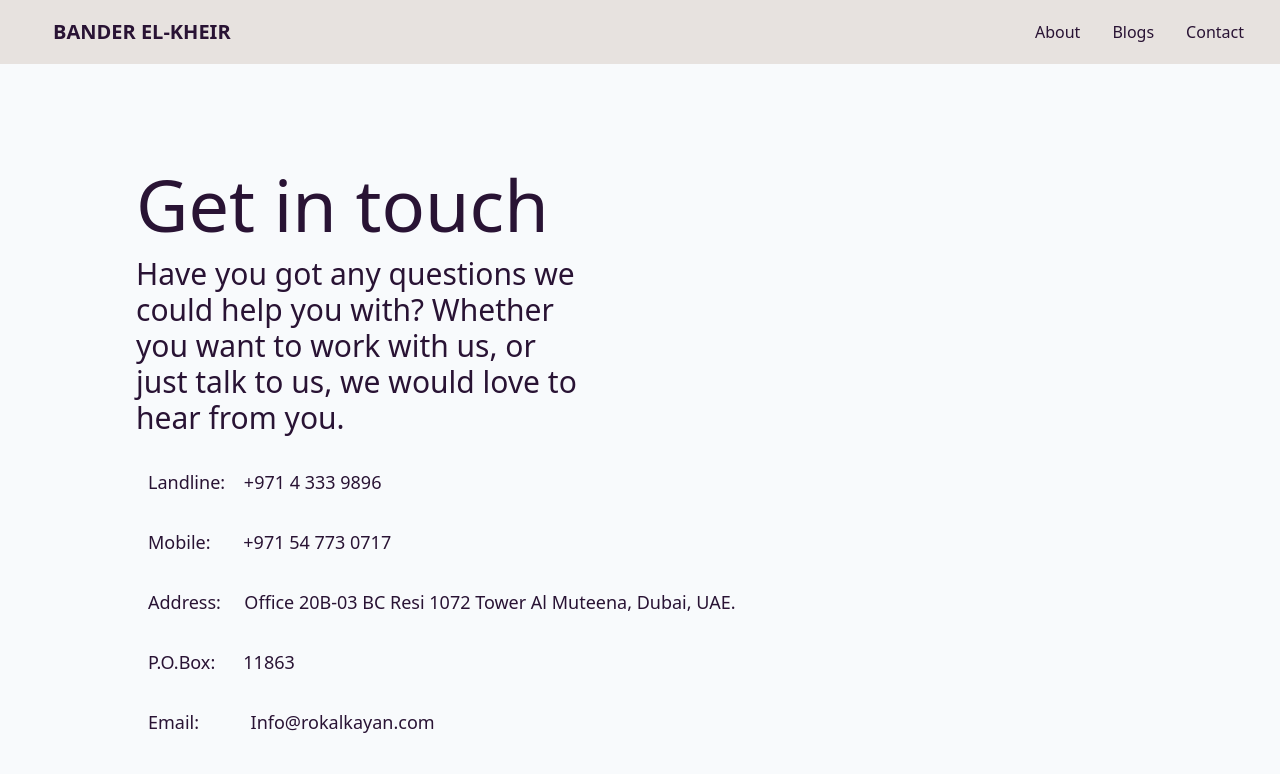
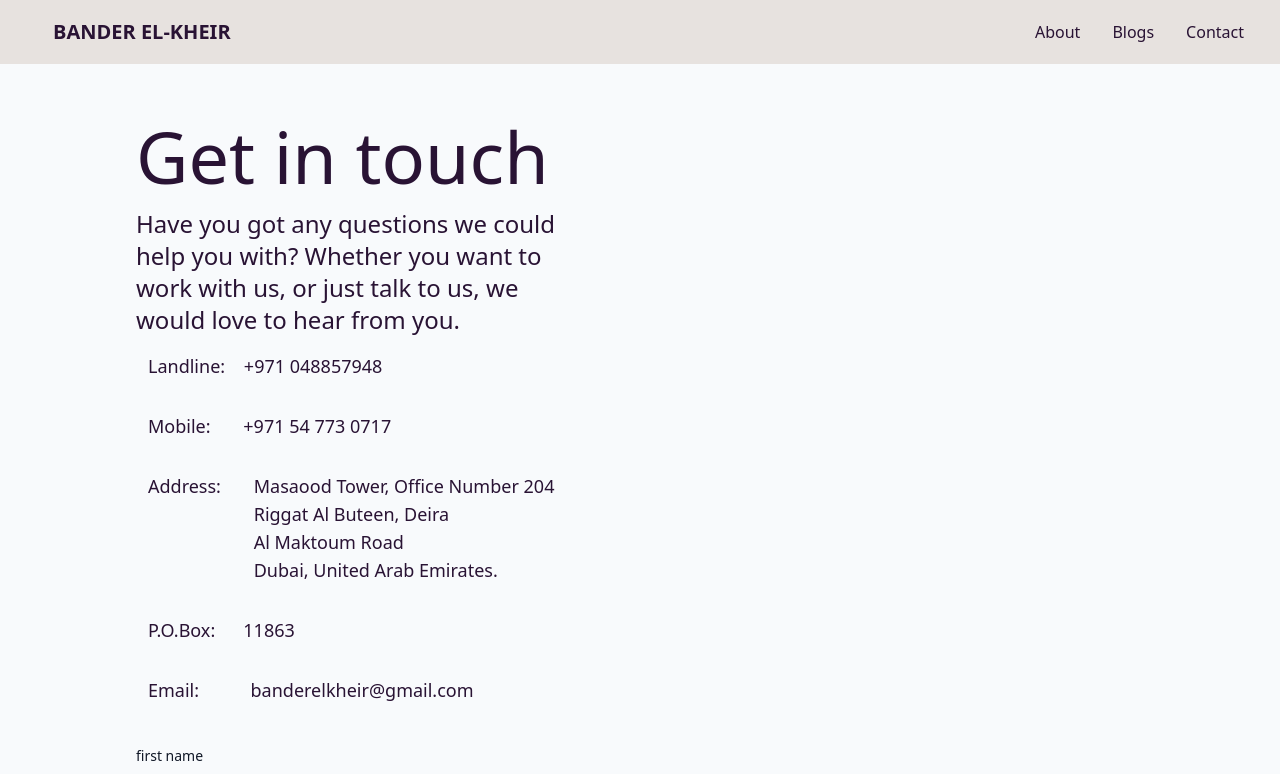
Before and after one commit to mohamedabdallah20/bandr-Elkheir, a React (Create React App) app in the folder frontend/: page /contact in a window 1280 px wide. Shown: the top 774 px of the page. Built offline with nearby package versions, Linux system fonts and the light colour scheme.

Commit message:
Add Info component and edit some values

```diff
--- /dev/null
+++ b/frontend/src/components/Info.jsx
@@ -0,0 +1,46 @@
+import React from 'react'
+
+function Info() {
+  return (
+    <div className="px-3">
+      <div className="flex">
+        <p className="my-4 text-lg">Landline:&nbsp;&nbsp;&nbsp;&nbsp;</p>
+        <p className="my-4 text-lg">+971 048857948 </p>
+      </div>
+      <div className="flex">
+        <p className="my-4 text-lg">
+          Mobile:&nbsp;&nbsp;&nbsp;&nbsp;&nbsp;&nbsp;&nbsp;
+        </p>
+        <p className="my-4 text-lg">+971 54 773 0717 </p>
+      </div>
+      <div className="flex">
+        <p className="my-4 text-lg">
+          Address:&nbsp;&nbsp;&nbsp;&nbsp;&nbsp;&nbsp;&nbsp;
+        </p>
+        <p className="my-4 text-lg">
+          Masaood Tower, Office Number 204
+          <br />
+          Riggat Al Buteen, Deira
+          <br />
+          Al Maktoum Road
+          <br />
+          Dubai, United Arab Emirates.{' '}
+        </p>
+      </div>
+      <div className="flex">
+        <p className="my-4 text-lg">
+          P.O.Box:&nbsp;&nbsp;&nbsp;&nbsp;&nbsp;&nbsp;
+        </p>
+        <p className="my-4 text-lg">11863 </p>
+      </div>
+      <div className="flex">
+        <p className="my-4 text-lg">
+          Email:&nbsp;&nbsp;&nbsp;&nbsp;&nbsp;&nbsp;&nbsp;&nbsp;&nbsp;&nbsp;&nbsp;
+        </p>
+        <p className="my-4 text-lg">banderelkheir@gmail.com </p>
+      </div>
+    </div>
+  )
+}
+
+export default Info
--- a/frontend/src/pages/About.jsx
+++ b/frontend/src/pages/About.jsx
@@ -1,6 +1,7 @@
 import React from 'react'
 import AboutImg from '../assets/bandrAbout.avif'
 import { TypeAnimation } from 'react-type-animation'
+import Info from '../components/Info'
 
 function About() {
   return (
@@ -20,24 +21,7 @@ function About() {
             repeat={Infinity}
           ></TypeAnimation>
         </div>
-        <div className="px-3">
-          <p className="my-8 text-2xl">
-            Landline:&nbsp;&nbsp;&nbsp;&nbsp;+971 4 333 9896{' '}
-          </p>
-          <p className="my-8 text-2xl">
-            Mobile:&nbsp;&nbsp;&nbsp;&nbsp;&nbsp;&nbsp;&nbsp;+971 54 773 0717{' '}
-          </p>
-          <p className="my-8 text-2xl">
-            Address:&nbsp;&nbsp;&nbsp;&nbsp; Office 20B-03 BC Resi 1072 Tower Al
-            Muteena, Dubai, UAE.{' '}
-          </p>
-          <p className="my-8 text-2xl">
-            P.O.Box:&nbsp;&nbsp;&nbsp;&nbsp;&nbsp;&nbsp;11863{' '}
-          </p>
-          <p className="my-8 text-2xl">
-            Email:&nbsp;&nbsp;&nbsp;&nbsp;&nbsp;&nbsp;&nbsp;&nbsp;&nbsp;&nbsp;&nbsp;Info@rokalkayan.com{' '}
-          </p>
-        </div>
+        <Info />
       </div>
       <figure className=" mx-auto my-8">
         <img className="pb-32 w-50% h-50%" src={AboutImg} alt="AboutImg" />
--- a/frontend/src/pages/Contact.jsx
+++ b/frontend/src/pages/Contact.jsx
@@ -1,34 +1,18 @@
 import React from 'react'
+import Info from '../components/Info'
 
 function Contact() {
   return (
-    <div className="flex flex-col relative justify-start mb-20 p-6 mt-20">
+    <div className="flex flex-col relative justify-start mb-20 p-6 mt-8">
       <div className="md:top-0 md:left-0 sm:inset-0 md:mx-8 sm:px-20">
         <h1 className="lg:text-7xl md:text-5xl text-4xl ">Get in touch</h1>
-        <p className="mt-4  max-w-md md:text-3xl text-lg">
+        <p className="mt-4  max-w-md md:text-2xl text-lg">
           Have you got any questions we could help you with? Whether you want to
           work with us, or just talk to us, we would love to hear from you.
         </p>
-        <div className="px-3">
-          <p className="my-8 text-lg">
-            Landline:&nbsp;&nbsp;&nbsp;&nbsp;+971 4 333 9896{' '}
-          </p>
-          <p className="my-8 text-lg">
-            Mobile:&nbsp;&nbsp;&nbsp;&nbsp;&nbsp;&nbsp;&nbsp;+971 54 773 0717{' '}
-          </p>
-          <p className="my-8 text-lg">
-            Address:&nbsp;&nbsp;&nbsp;&nbsp; Office 20B-03 BC Resi 1072 Tower Al
-            Muteena, Dubai, UAE.{' '}
-          </p>
-          <p className="my-8 text-lg">
-            P.O.Box:&nbsp;&nbsp;&nbsp;&nbsp;&nbsp;&nbsp;11863{' '}
-          </p>
-          <p className="my-8 text-lg">
-            Email:&nbsp;&nbsp;&nbsp;&nbsp;&nbsp;&nbsp;&nbsp;&nbsp;&nbsp;&nbsp;&nbsp;Info@rokalkayan.com{' '}
-          </p>
-        </div>
+        <Info />
         <form>
-          <div className="mt-10 gap-x-6 md:gap-y-8 gap-y-3 sm:grid-cols-6">
+          <div className="mt-6 gap-x-6 md:gap-y-8 gap-y-3 sm:grid-cols-6">
             <div className="sm:col-span-4">
               <label
                 htmlFor="firstName"
```
